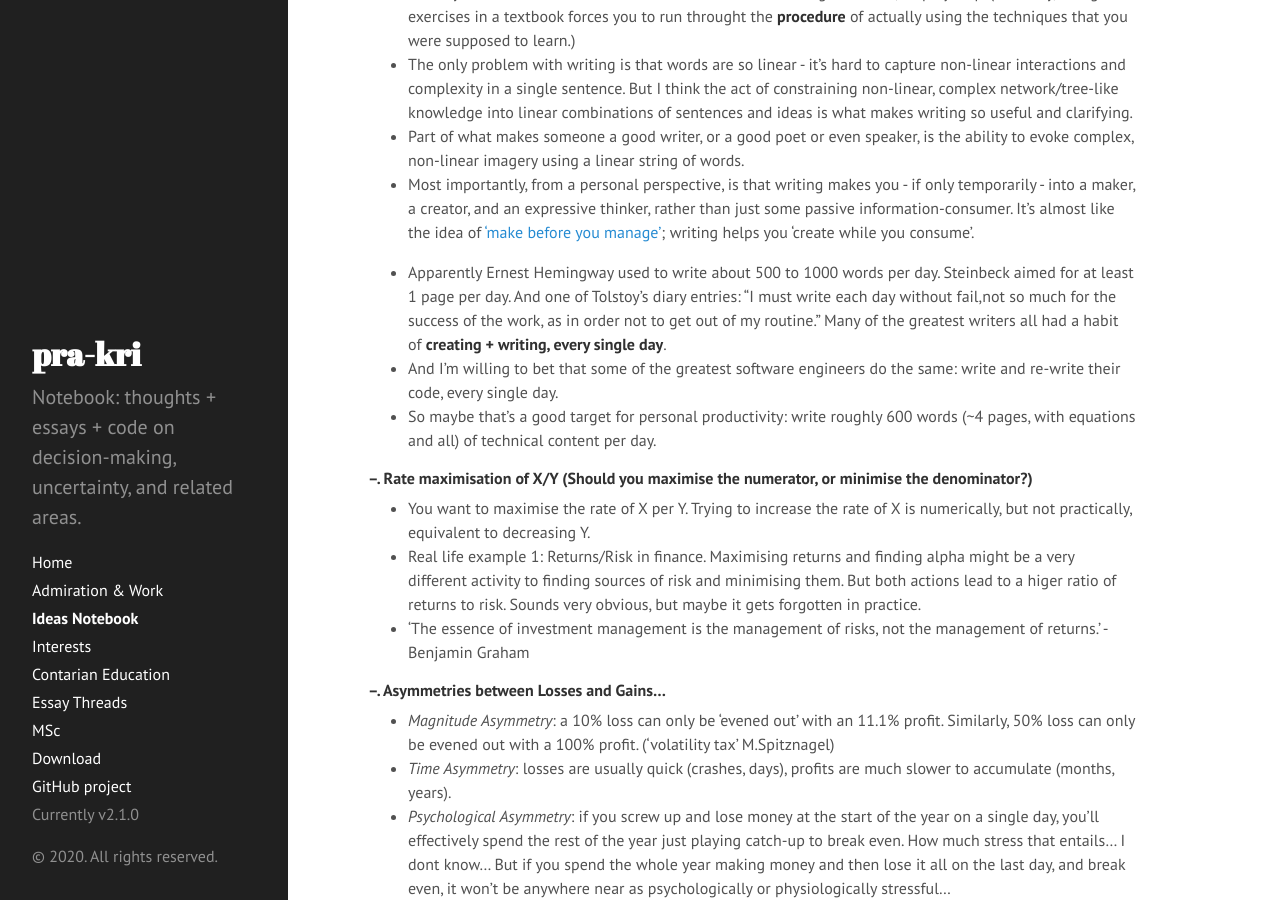
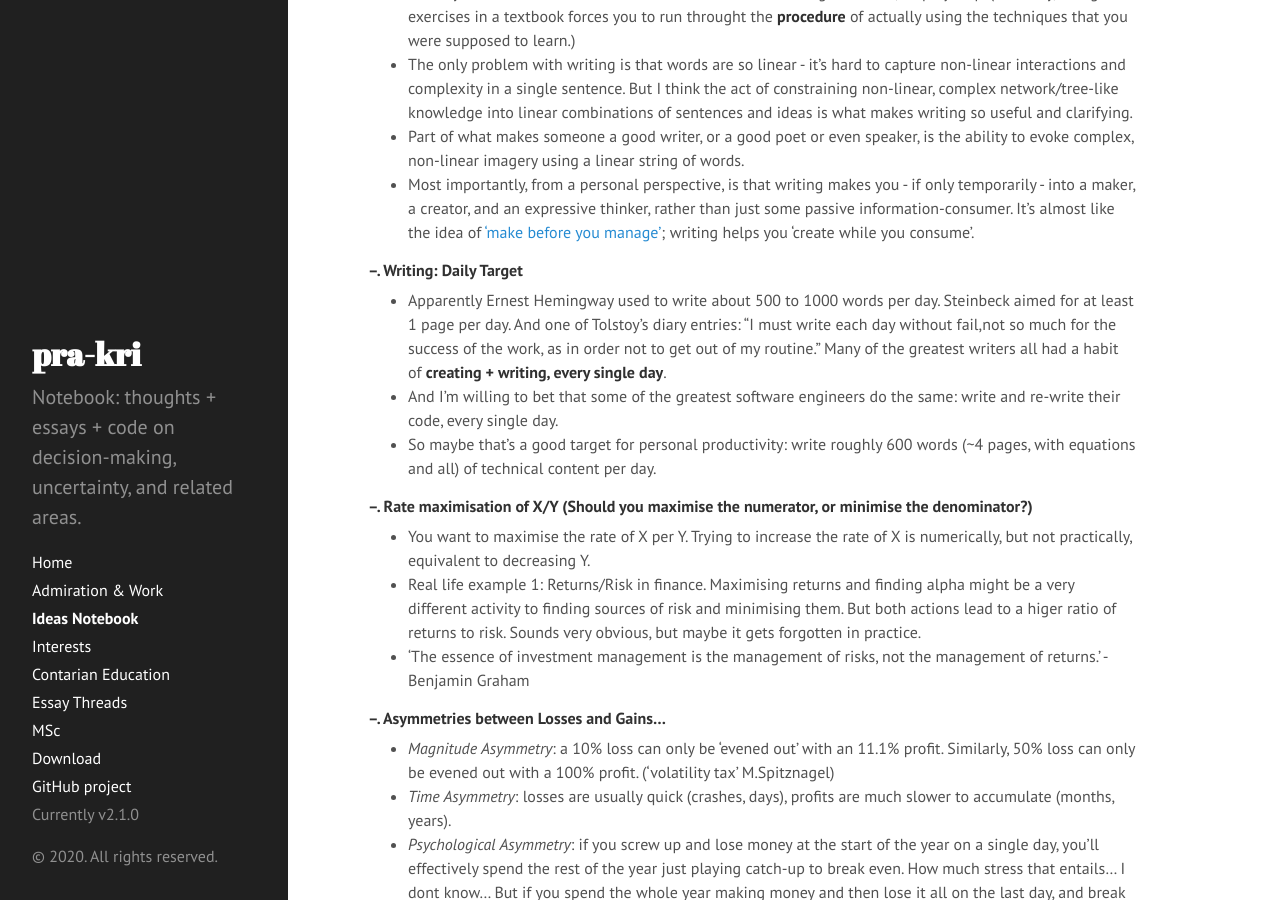
Before and after one commit to pra-kri/pra-kri.github.io, a Jekyll site: the page built from IdeasNotebook.md, in a window 1280 px wide and 900 px high, scrolled down 1904 px. Built offline with Jekyll 4.4.1, drawn with Linux system fonts in a browser that asks for light colours; Markdown is read by kramdown in place of the engine named in the settings.

Commit message:
Update IdeasNotebook.md

```diff
--- a/IdeasNotebook.md
+++ b/IdeasNotebook.md
@@ -43,6 +43,7 @@ Maybe the solution is to work in small selective teams with autonomy and shared
 * Part of what makes someone a good writer, or a good poet or even speaker, is the ability to evoke complex, non-linear imagery using a linear string of words.
 * Most importantly, from a personal perspective, is that writing makes you - if only temporarily - into a maker, a creator, and an expressive thinker, rather than just some passive information-consumer. It's almost like the idea of ['make before you manage'](https://tim.blog/2019/12/18/make-before-you-manage/); writing helps you 'create while you consume'.
 
+##### --. Writing: Daily Target
 * Apparently Ernest Hemingway used to write about 500 to 1000 words per day. Steinbeck aimed for at least 1 page per day. And one of Tolstoy's diary entries: "I must write each day without fail,not so much for the success of the work, as in order not to get out of my routine." Many of the greatest writers all had a habit of **creating + writing, every single day**.
 * And I'm willing to bet that some of the greatest software engineers do the same: write and re-write their code, every single day.
 * So maybe that's a good target for personal productivity: write roughly 600 words (~4 pages, with equations and all) of technical content per day.
```
